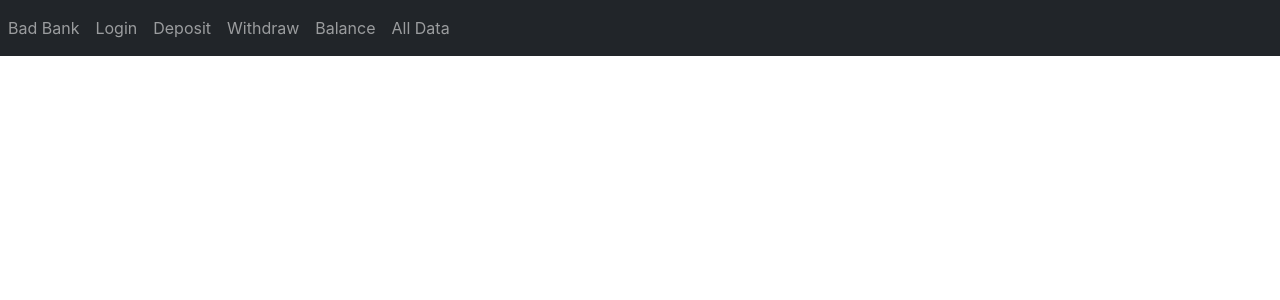
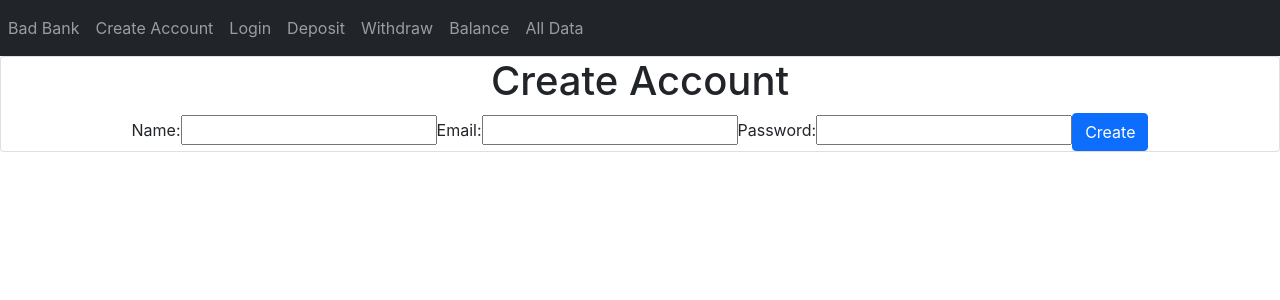
Before and after one commit to mjlorenzo/bad-bank, a React (Create React App) app: page /#/createaccount in a window 1280 px wide. Shown: the top 300 px of the page. Built offline with nearby package versions, Linux system fonts and the light colour scheme.

Commit message:
Added basic CreateAccount page and test. Verified NavBar shows active nav link

```diff
--- a/src/App.js
+++ b/src/App.js
@@ -1,6 +1,7 @@
 import { HashRouter, Route } from "react-router-dom";
 import NavBar from "./Components/NavBar";
 import Home from "./Components/Home";
+import CreateAccount from "./Components/CreateAccount";
 import "./App.css";
 
 function App() {
@@ -9,8 +10,8 @@ function App() {
       <HashRouter>
         <NavBar />
         <Route path="/" exact component={Home} />
-        {/*<Route path="/createaccount" component={CreateAccount} />
-        <Route path="/login" component={Login} />
+        <Route path="/createaccount" component={CreateAccount} />
+        {/*<Route path="/login" component={Login} />
         <Route path="/deposit" component={Deposit} />
         <Route path="/withdraw" component={Withdraw} />
         <Route path="/balance" component={Balance} />
--- /dev/null
+++ b/src/Components/CreateAccount.jsx
@@ -0,0 +1,22 @@
+// this module exports a component for the CreateAccount page of the application
+
+// import the necessary Bootstrap components
+import Card from "react-bootstrap/Card";
+import Button from "react-bootstrap/Button";
+
+export default function CreateAccount() {
+  return (
+    <Card>
+      <h1>Create Account</h1>
+      <form name="CreateAccount">
+        <label for="name">Name:</label>
+        <input type="text" id="name"></input>
+        <label for="email">Email:</label>
+        <input type="text" id="email"></input>
+        <label for="password">Password:</label>
+        <input type="password" id="password"></input>
+        <Button type="submit">Create</Button>
+      </form>
+    </Card>
+  );
+}
--- a/src/Components/NavBar.jsx
+++ b/src/Components/NavBar.jsx
@@ -6,11 +6,12 @@ import Nav from "react-bootstrap/Nav";
 
 export default function NavBar() {
   return (
-    <Navbar variant="dark" bg="dark" expand="sm">
+    <Navbar bg="dark" variant="dark" expand="sm">
       <Navbar.Toggle aria-controls="basic-navbar-nav" />
       <Navbar.Collapse id="basic-navbar-nav">
         <Nav className="me-auto">
-          <Nav.Link href="#">Bad Bank</Nav.Link>
+          <Nav.Link href="#/">Bad Bank</Nav.Link>
+          <Nav.Link href="#/createaccount">Create Account</Nav.Link>
           <Nav.Link href="#/login">Login</Nav.Link>
           <Nav.Link href="#/deposit">Deposit</Nav.Link>
           <Nav.Link href="#/withdraw">Withdraw</Nav.Link>
```
Also changed, not shown: 1 other file (tests, documents, lock files or other folders).
